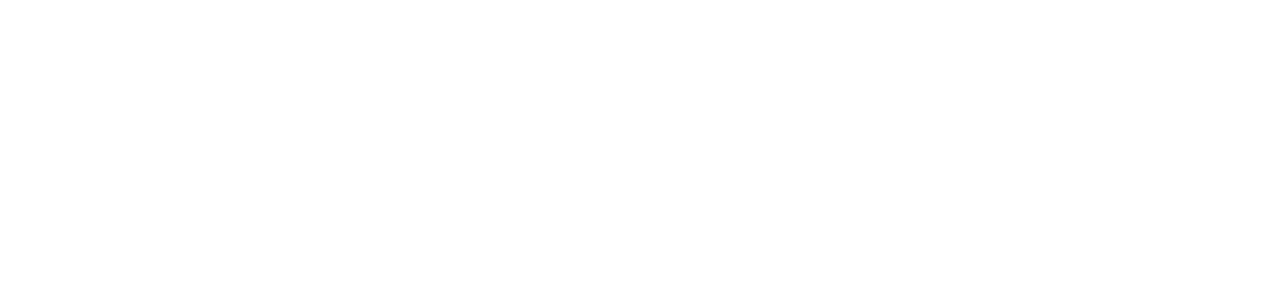
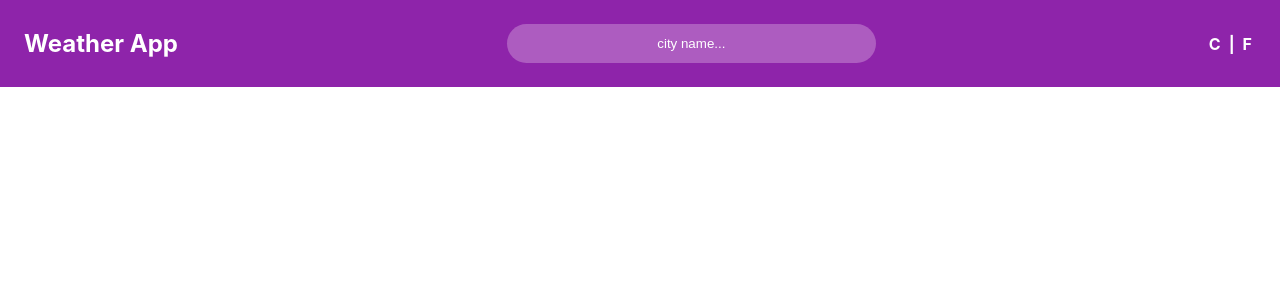
Before and after one commit to alilotfi2288/my-simple-weather-app, a React (Create React App) app: page / in a window 1280 px wide. Shown: the top 300 px of the page. Built offline with nearby package versions, Linux system fonts and the light colour scheme.

Commit message:
navbar is ok

```diff
--- a/package.json
+++ b/package.json
@@ -2,12 +2,16 @@
   "name": "weather-app",
   "version": "0.1.0",
   "private": true,
+  "proxy": "https://cors-anywhere.herokuapp.com/",
   "dependencies": {
     "@testing-library/jest-dom": "^4.2.4",
     "@testing-library/react": "^9.5.0",
     "@testing-library/user-event": "^7.2.1",
+    "axios": "^0.19.2",
     "react": "^16.13.1",
     "react-dom": "^16.13.1",
+    "react-google-places-autocomplete": "^2.1.0",
+    "react-router-dom": "^5.2.0",
     "react-scripts": "3.4.1"
   },
   "scripts": {
--- a/src/App.js
+++ b/src/App.js
@@ -1,11 +1,28 @@
-import React from 'react';
-
-function App() {
-  return (
-    <div className="App">
-
-    </div>
-  );
+import React, { Component } from 'react';
+import NavBar from './components/NavBar';
+class App extends Component {
+  state = {
+    unit: '',
+    city: ''
+  }
+  changeUnit = (unit) => {
+    this.setState({
+      unit
+    })
+  }
+  setCity = (city) => {
+    this.setState({
+      city
+    });
+  }
+  render() {
+    return (
+      <div className="App">
+      <NavBar changeUnit={this.changeUnit} setCity={this.setCity}/>
+      </div>
+    );
+  }
 }
 
+
 export default App;
--- /dev/null
+++ b/src/components/NavBar.js
@@ -0,0 +1,61 @@
+import React, { Component } from 'react';
+import '../css/NavBar.css';
+import axios from 'axios';
+
+class NavBar extends Component {
+    state = {
+        data: []
+    }
+    handleChange = (e) => {
+        if (e.target.value !== '') {
+            axios.get(`http://autocomplete.travelpayouts.com/places2?term=${e.target.value}&locale=en&type=city`)
+                .then(res => {
+                    this.setState({
+                        data: res.data
+                    });
+                });
+        } else {
+            this.setState({
+                data: []
+            });
+        }
+    }
+
+
+    render() {
+        let { data } = this.state;
+        let autoCompleteList = null;
+        if (data.length !== 0) {
+            autoCompleteList =
+                <div className="sugesstions">
+                    {data.map(city => {
+                        if (city.type === 'city') {
+                            return (
+                                <div className="city-item" key={Math.random()} onClick={() => { this.props.setCity(city.name) }}>
+                                    <p>{city.name} {city.country_name}</p>
+                                </div>
+                            )
+                        } else {
+                            return null;
+                        }
+                    })}
+                </div>
+        }
+
+        return (
+            <div className="nav">
+                <h2 className="logo">Weather App</h2>
+                <input className="city-search" placeholder="city name..." onChange={this.handleChange} />
+                <div className="unit">
+                    <span onClick={() => { this.props.changeUnit('C') }}>C</span>
+                    <span>|</span>
+                    <span onClick={() => { this.props.changeUnit('F') }}>F</span>
+                </div>
+                {autoCompleteList}
+
+            </div>
+        )
+    }
+}
+
+export default NavBar;
--- /dev/null
+++ b/src/css/NavBar.css
@@ -0,0 +1,84 @@
+.nav {
+  width: 100%;
+  min-height: 10vh;
+  background-color: #8E24AA;
+  color: white;
+  display: -webkit-box;
+  display: -ms-flexbox;
+  display: flex;
+  -webkit-box-pack: justify;
+      -ms-flex-pack: justify;
+          justify-content: space-between;
+  -webkit-box-align: center;
+      -ms-flex-align: center;
+          align-items: center;
+  padding: 24px;
+}
+
+.nav h2 {
+  font-weight: bold;
+}
+
+.nav .city-search {
+  border: none;
+  width: 30%;
+  padding: 12px;
+  border-radius: 24px;
+  background-color: rgba(206, 147, 216, 0.5);
+  color: white;
+  text-align: center;
+}
+
+.nav .city-search::-webkit-input-placeholder {
+  color: white;
+}
+
+.nav .city-search:-ms-input-placeholder {
+  color: white;
+}
+
+.nav .city-search::-ms-input-placeholder {
+  color: white;
+}
+
+.nav .city-search::placeholder {
+  color: white;
+}
+
+.nav .city-search:focus {
+  outline: thin white auto;
+}
+
+.nav .unit > * {
+  padding: 0px 4px;
+  font-weight: bold;
+  cursor: pointer;
+}
+
+.nav .unit > *:nth-child(2) {
+  cursor: auto;
+}
+
+.sugesstions {
+  position: absolute;
+  top: 9vh;
+  left: 55%;
+  -webkit-transform: translatex(-55%);
+          transform: translatex(-55%);
+  width: 30%;
+  padding: 12px;
+  background-color: #e9e9e9;
+  color: #424242;
+  border-radius: 16px;
+}
+
+.sugesstions .city-item {
+  padding: 4px;
+  -webkit-transition: background-color 0.3s ease-in-out;
+  transition: background-color 0.3s ease-in-out;
+}
+
+.sugesstions .city-item:hover {
+  background-color: white;
+}
+/*# sourceMappingURL=NavBar.css.map */
--- /dev/null
+++ b/src/css/NavBar.scss
@@ -0,0 +1,54 @@
+.nav{
+    width: 100%;
+    min-height: 10vh;
+    background-color: #8E24AA;
+    color: white;
+    display: flex;
+    justify-content: space-between;
+    align-items: center;
+    padding: 24px;
+    h2{
+        font-weight: bold;
+    }
+    .city-search{
+        border: none;
+        width: 30%;
+        padding: 12px;
+        border-radius: 24px;
+        background-color: rgba(206, 147, 216 , 0.5);
+        color: white;
+        text-align: center;
+        &::placeholder{
+            color: white;
+        }
+        &:focus{
+            outline: thin white auto;
+        }
+    }
+    .unit > *{
+        padding: 0px 4px;
+        font-weight: bold;
+        cursor: pointer;
+        &:nth-child(2){
+            cursor: auto;
+        }
+    }
+}
+.sugesstions{
+    position: absolute;
+    top: 9vh;
+    left: 55%;
+    transform: translatex(-55%);
+    width: 30%;
+    padding: 12px;
+    background-color: rgb(233, 233, 233);
+    color: #424242;
+    border-radius: 16px;
+    .city-item{
+        padding: 4px;
+        transition: background-color 0.3s ease-in-out;
+        &:hover{
+            background-color: white;
+        }
+    }
+}
--- a/src/index.css
+++ b/src/index.css
@@ -1,3 +1,8 @@
+*{
+  padding: 0;
+  margin: 0;
+  box-sizing: border-box;
+}
 body {
   margin: 0;
   font-family: -apple-system, BlinkMacSystemFont, 'Segoe UI', 'Roboto', 'Oxygen',
```
Also changed, not shown: 2 other files (tests, documents, lock files or other folders).
